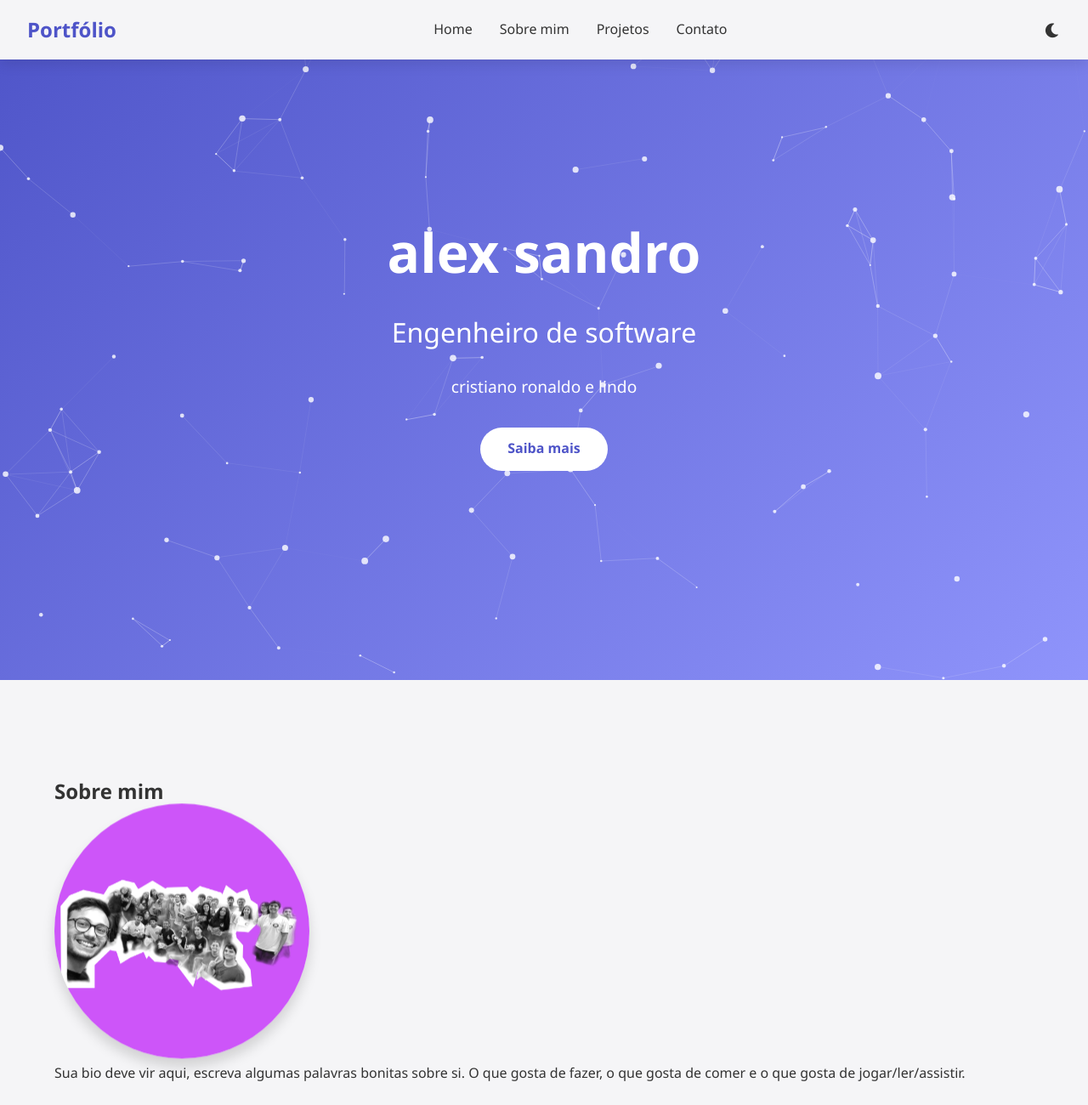
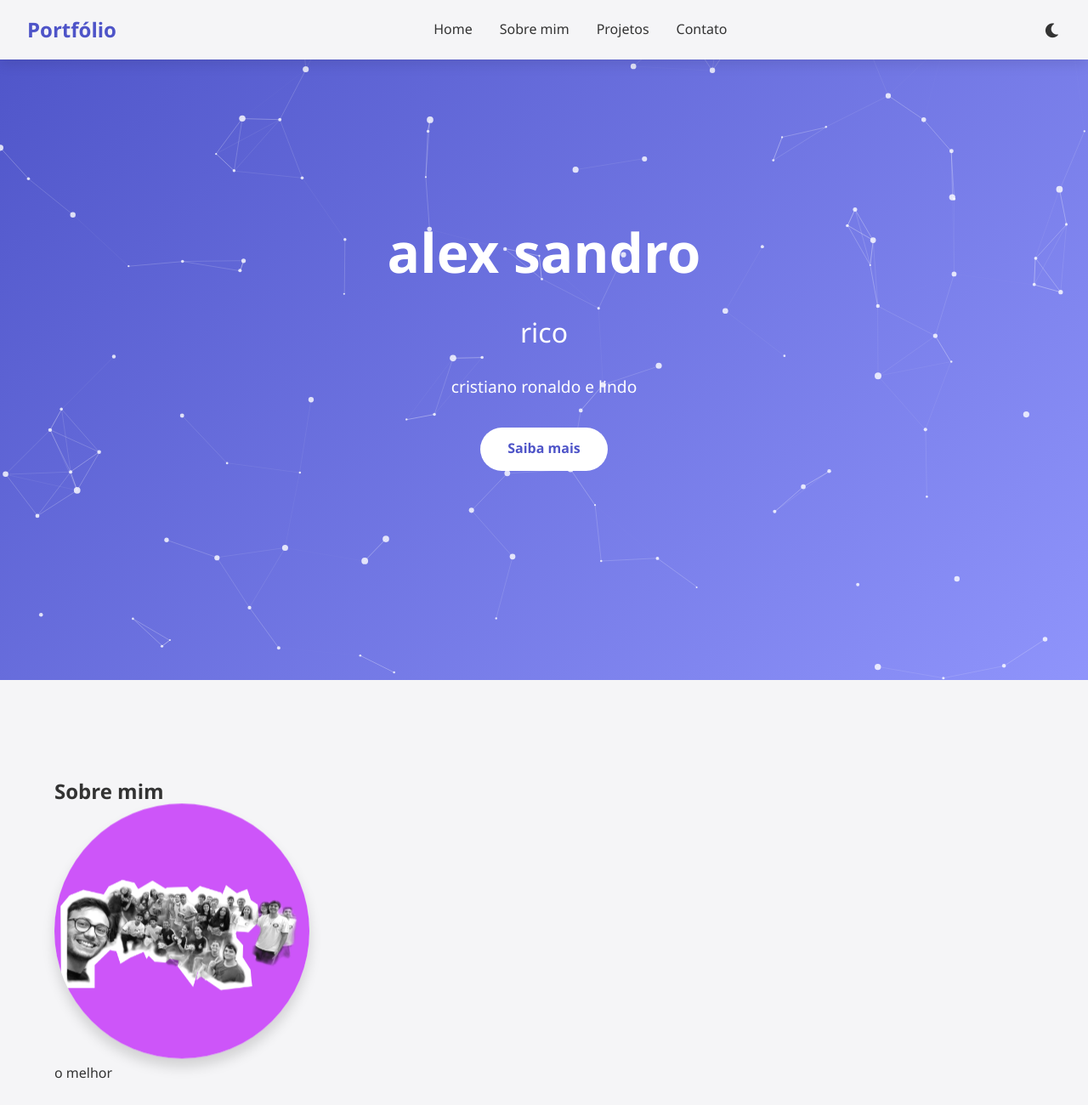
Before and after one commit to alezronaldo777/portifolio, a plain HTML site: page index.html in a window 1280 px wide. Shown: the top 1300 px of the page at 85% size. Drawn offline with Linux system fonts and the light colour scheme.

Commit message:
finalizando a bio

```diff
--- a/index.html
+++ b/index.html
@@ -35,7 +35,7 @@
             <canvas id="particles"></canvas>
             <div class="hero-content">
                 <h1>alex sandro</h1>
-                <h2>Engenheiro de software</h2>
+                <h2>rico</h2>
                 <p class="tagline">cristiano ronaldo e lindo</p>
                 <a href="#about" class="cta-button">Saiba mais</a>
             </div>
@@ -49,7 +49,7 @@
                         <div class="circle-frame"></div>
                     </div>
                     <div class="about-texts">
-                        <p class="bio-text">Sua bio deve vir aqui, escreva algumas palavras bonitas sobre si. O que gosta de fazer, o que gosta de comer e o que gosta de jogar/ler/assistir.</p>
+                        <p class="bio-text">o melhor</p>
                     </div>
                     <div class="skills-grid"></div>
                 </div>
```
